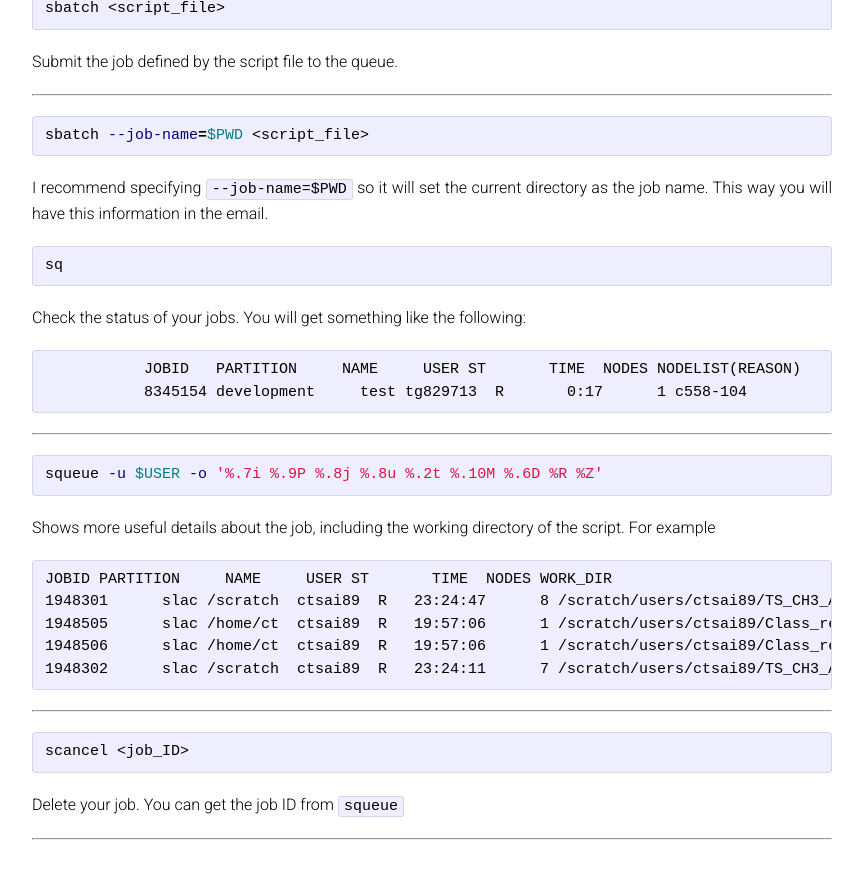
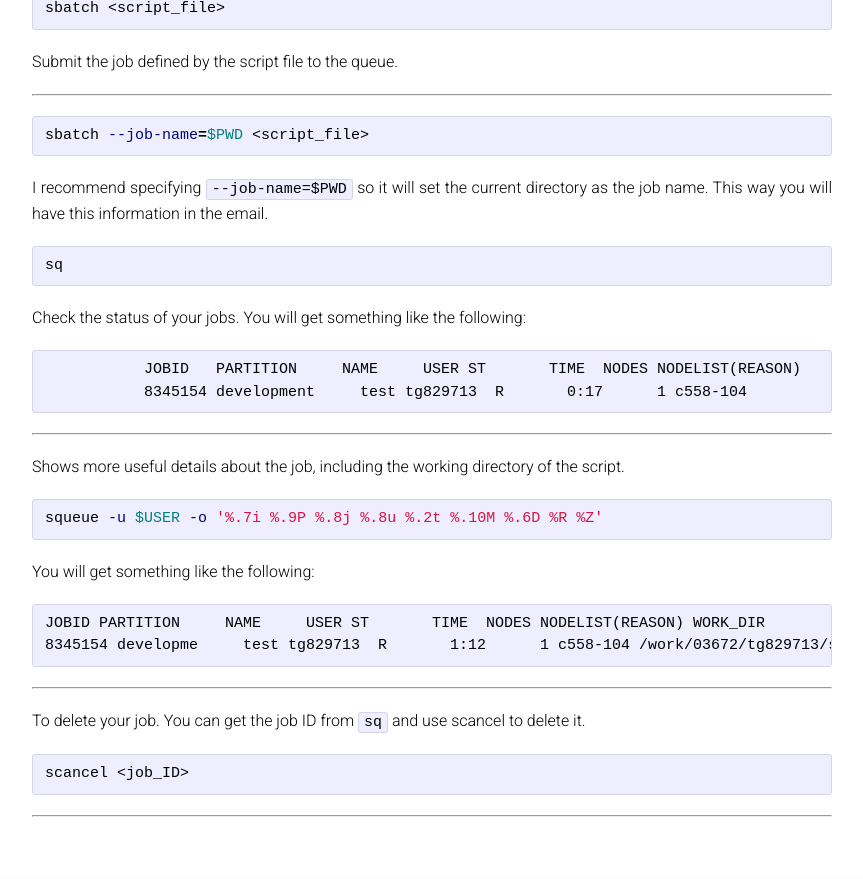
Before and after one commit to vojale/CBE544-2018.github.io, a Jekyll site: the page built from UNIX.md, in a window 1280 px wide and 900 px high, scrolled down 3556 px. Shown: the top 879 px of the window, without its empty margins (208-1071 px from the left). Built offline with Jekyll 4.4.1, drawn with Linux system fonts in a browser that asks for light colours; our own code applies the rules of GitHub Pages for plain Markdown files.

Commit message:
Update UNIX.md

````diff
--- a/UNIX.md
+++ b/UNIX.md
@@ -200,24 +200,21 @@ Check the status of your jobs. You will get something like the following:
 
 ____
 
+
+Shows more useful details about the job, including the working directory of the script.
 ```bash
 squeue -u $USER -o '%.7i %.9P %.8j %.8u %.2t %.10M %.6D %R %Z'
 ```
-Shows more useful details about the job, including the working directory of the script. For example
+You will get something like the following:
 
 ```
-JOBID PARTITION     NAME     USER ST       TIME  NODES WORK_DIR
-1948301      slac /scratch  ctsai89  R   23:24:47      8 /scratch/users/ctsai89/TS_CH3_Au111/N_NEB
-1948505      slac /home/ct  ctsai89  R   19:57:06      1 /scratch/users/ctsai89/Class_remaining/Ag111/fbl
-1948506      slac /home/ct  ctsai89  R   19:57:06      1 /scratch/users/ctsai89/Class_remaining/Ag211/fbl
-1948302      slac /scratch  ctsai89  R   23:24:11      7 /scratch/users/ctsai89/TS_CH3_Au111/B_NEB
+JOBID PARTITION     NAME     USER ST       TIME  NODES NODELIST(REASON) WORK_DIR
+8345154 developme     test tg829713  R       1:12      1 c558-104 /work/03672/tg829713/scaling/QE/test
 ```
-
 ____
+To delete your job. You can get the job ID from ```sq``` and use scancel to delete it.
 
 ```bash
 scancel <job_ID>
 ```
-Delete your job. You can get the job ID from ```squeue```
-
 ____
````
